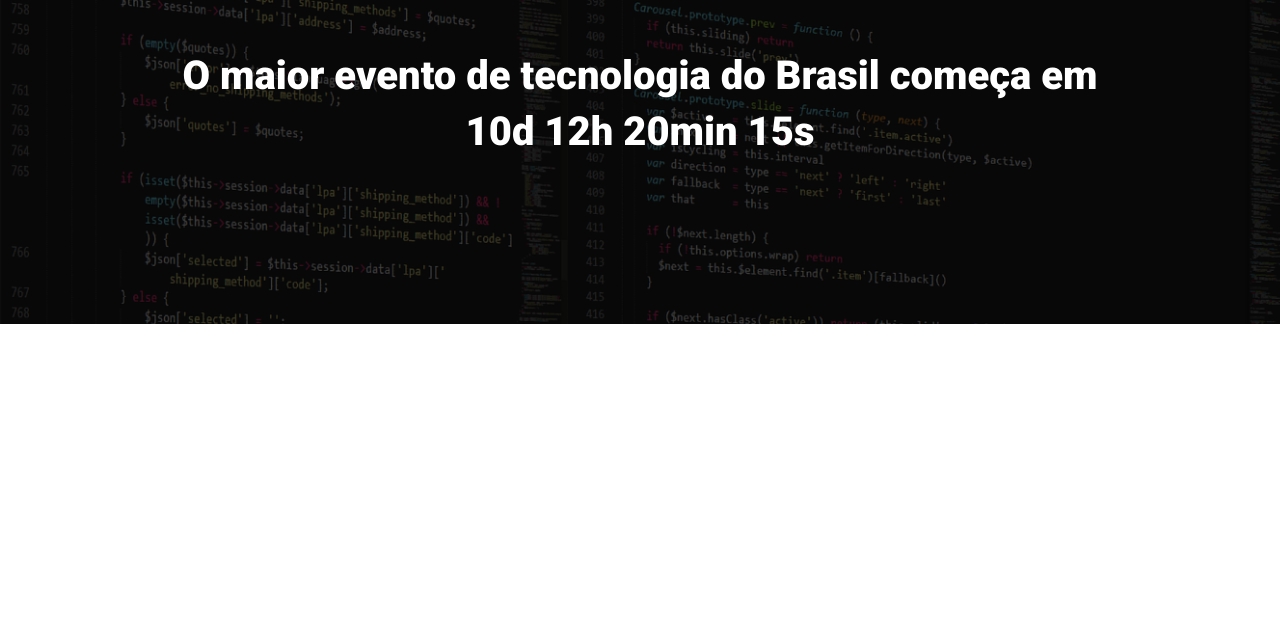
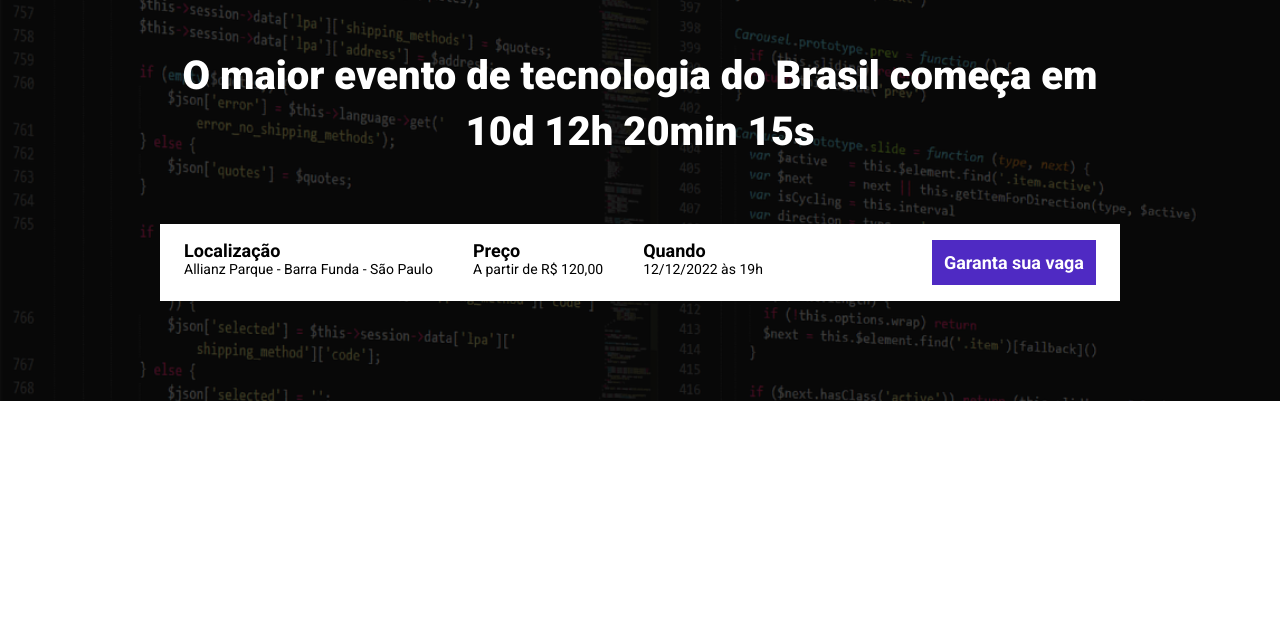
Before and after one commit to NiltonCaio/ebac_tech-talks, a website built with Parcel: page src/index.html in a window 1280 px wide. Shown: the part 160-800 px from the top of the page. Built offline with nearby package versions, Linux system fonts and the light colour scheme.

Commit message:
criando componentes para o hero

```diff
--- a/src/index.html
+++ b/src/index.html
@@ -16,6 +16,25 @@
             <P class="hero__text">
                 O maior evento de tecnologia do Brasil começa em 10d 12h 20min 15s
             </P>
+            <div class="infos-bar">
+                <ul class="infos-bar__infos">
+                    <li class="infos-bar__infos__item">
+                        <b>Localização</b>
+                        Allianz Parque - Barra Funda - São Paulo
+                    </li>
+                    <li class="infos-bar__infos__item">
+                        <b>Preço</b>
+                        A partir de R$ 120,00
+                    </li>
+                    <li class="infos-bar__infos__item">
+                        <b>Quando</b>
+                        12/12/2022 às 19h
+                    </li>
+                </ul>
+                <a href="#" class="button button--primary">
+                    Garanta sua vaga
+                </a>
+            </div>
         </div>
     </header>
 
--- /dev/null
+++ b/src/styles/components/_buttons.scss
@@ -0,0 +1,23 @@
+.button {
+    padding: 12px;
+    font-size: 18px;
+    font-weight: bold;
+    text-decoration: none;
+    text-align: center;
+    white-space: nowrap;
+
+    &--primary {
+        color: #fff;
+        background-color: #4F2AC3;
+    }
+
+    @media (max-width: 640px) {
+        display: block;
+        width: 100%;
+    }
+
+    @media (min-width: 641px) and (max-width: 1024px) {
+        display: flex;
+        align-items: center;
+    }
+}
--- /dev/null
+++ b/src/styles/components/_infos_bar.scss
@@ -0,0 +1,40 @@
+.infos-bar {
+    padding: 16px 24px;
+    background-color: #fff;
+    display: flex;
+    justify-content: space-between;
+
+    &__infos {
+        display: flex;
+        gap: 40px;
+
+        &__item {
+            font-size: 14px;
+            color: #000;
+
+            b {
+                display: block;
+                font-size: 18px;
+                color: #000;
+            }
+        }
+    }
+
+    @media (max-width: 640px) {
+        display: block;
+
+        &__infos {
+            display: block;
+
+            &__item {
+                margin-bottom: 24px;
+            }
+        }
+    }
+
+    @media (min-width: 641px) and (max-width: 1024px) {
+        &__infos {
+            gap: 16px;
+        }
+    }
+}
--- a/src/styles/main.scss
+++ b/src/styles/main.scss
@@ -1,4 +1,6 @@
 @use 'hero';
+@use 'components/infos_bar';
+@use 'components/buttons';
 
 * {
     margin: 0;
@@ -6,6 +8,7 @@
     box-sizing: border-box;
     font-family: Roboto, sans-serif;
     color: #fff;
+    list-style: none;
 }
 
 .container {
```
